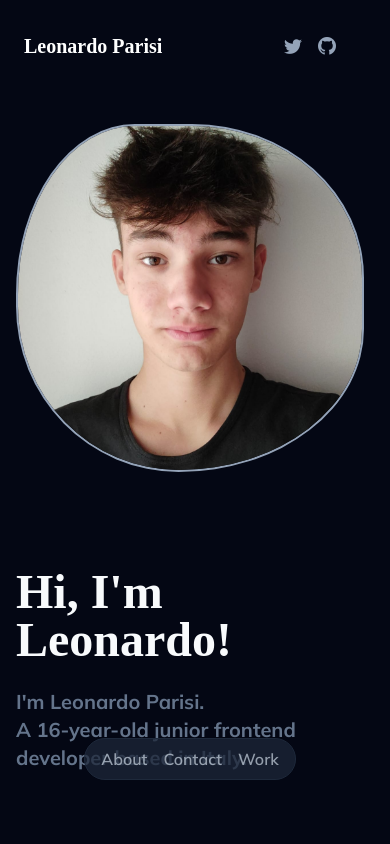
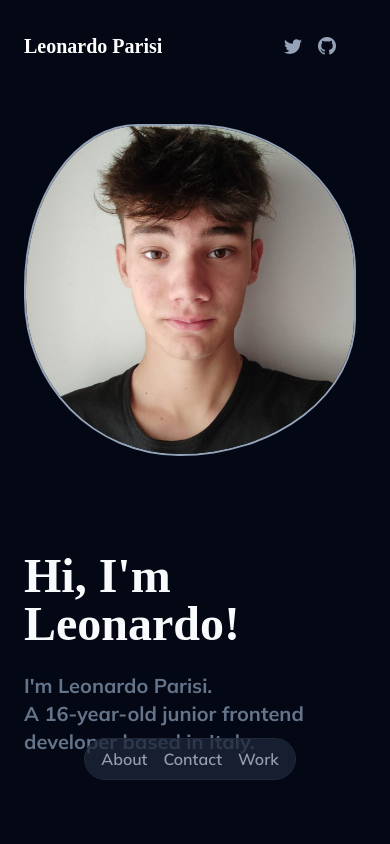
Before and after one commit to leonardoparisii/leonardo.parisi, a Next.js app: page / in a window 390 px wide. Shown: the top 844 px of the page. Built offline with nearby package versions, Linux system fonts and the light colour scheme; a web font is replaced by a local one.

Commit message:
design changes

```diff
--- a/src/app/page.tsx
+++ b/src/app/page.tsx
@@ -39,7 +39,7 @@ export default function Home() {
 
   return (
     <div className="flex w-full justify-center items-start">
-      <div className="flex flex-col justify-center items-center gap-24 lg:px-0 sm:px-12 px-4">
+      <div className="flex flex-col justify-center items-center gap-24 lg:px-0 px-6 sm:px-24">
         <div className="flex flex-col md:flex-row items-center justify-center gap-24 h-full">
           <animated.div style={imageAnimation}>
             <Image
--- a/src/app/work/page.tsx
+++ b/src/app/work/page.tsx
@@ -32,7 +32,7 @@ const Work = () => {
     </p>
   );
   return (
-    <div className="flex w-full justify-start items-start xl:-mt-6 px-12 sm:px-24 md:px-36">
+    <div className="flex w-full justify-start items-start xl:-mt-6 px-6 sm:px-24 md:px-36">
       <div className="flex flex-col gap-6 w-full">
         <div className="flex flex-col gap-2">
           <animated.div
--- /dev/null
+++ b/src/components/Container.tsx
@@ -0,0 +1,14 @@
+"use client";
+
+interface ContainerProps {
+  children: React.ReactNode;
+}
+function Container({ children }: ContainerProps) {
+  return (
+    <div className="flex-col h-screen flex items-center justify-between mx-auto relative">
+      {children}
+    </div>
+  );
+}
+
+export default Container;
```
